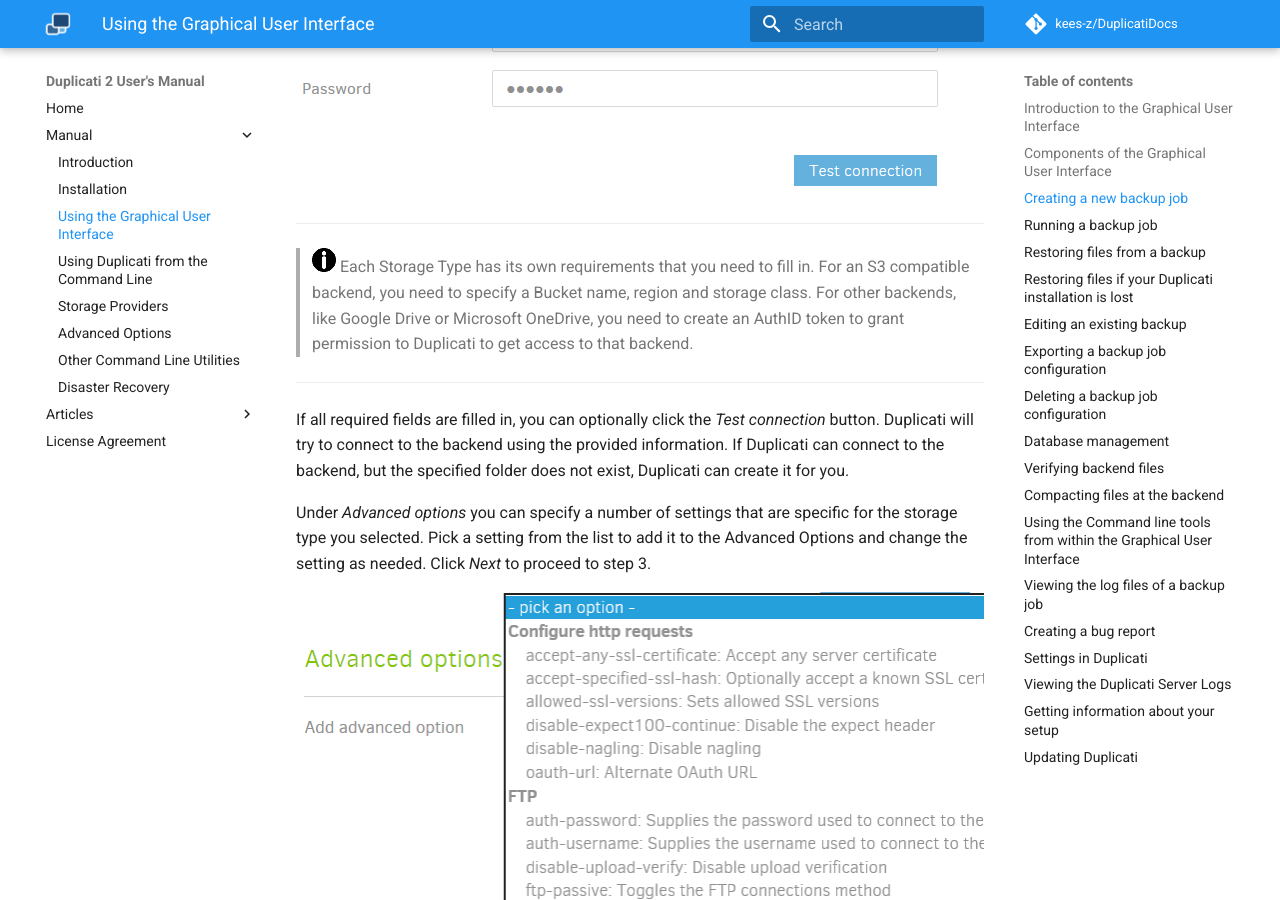
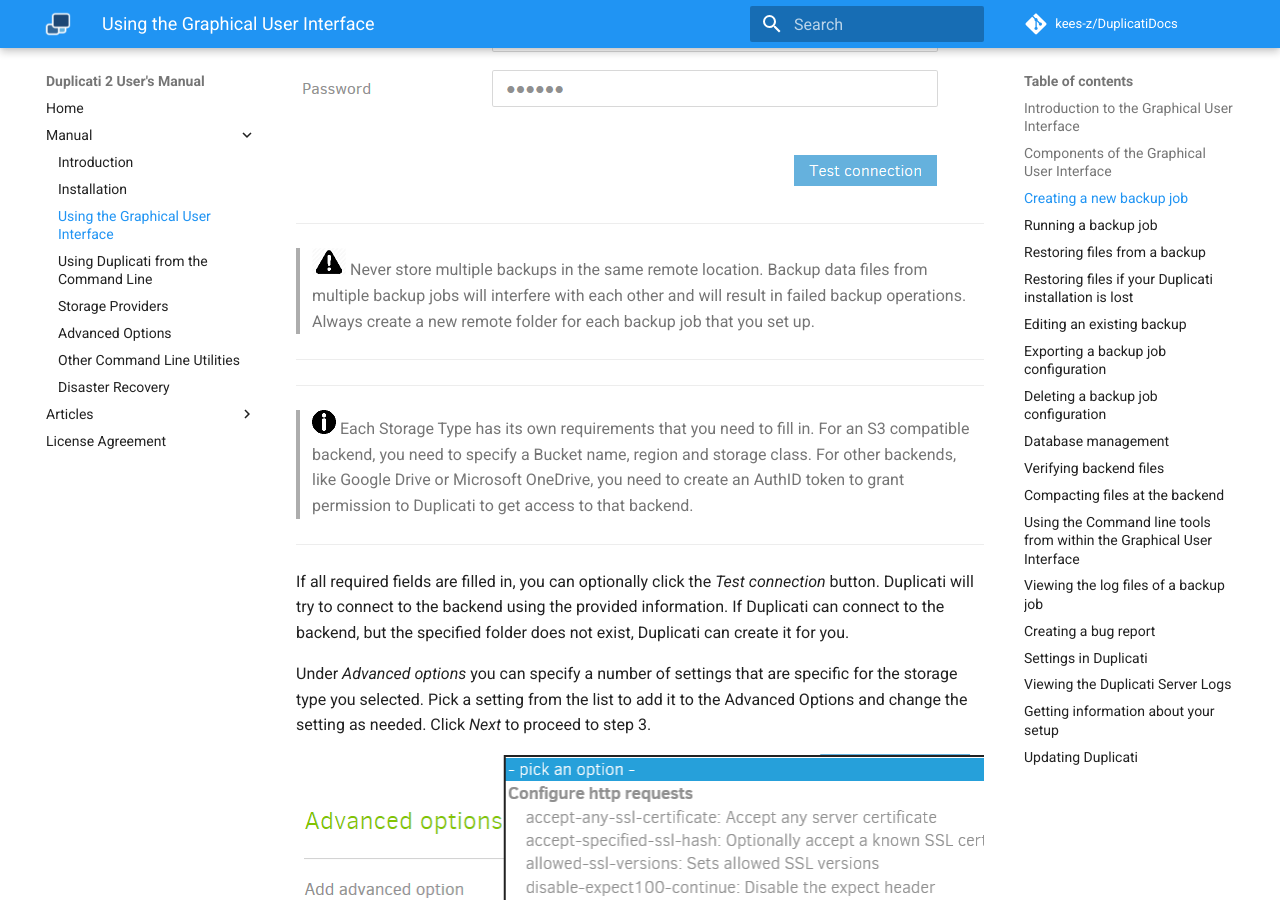
Before and after one commit to kees-z/DuplicatiDocs, an MkDocs documentation site: the page built from docs/03-using-the-graphical-user-interface.md, in a window 1280 px wide and 900 px high, scrolled down 6798 px. Built offline with MkDocs 1.6.1 and Material for MkDocs 9.7.7, drawn with Linux system fonts in a browser that asks for light colours; comment, search, counter and statistics services are not loaded; old or Windows-style settings are respelled for this version of MkDocs.

Commit message:
Update 03-using-the-graphical-user-interface.md

```diff
--- a/docs/03-using-the-graphical-user-interface.md
+++ b/docs/03-using-the-graphical-user-interface.md
@@ -120,6 +120,11 @@ Enter a descriptive name, Select the encryption type and specify a strong encryp
 In step 2 you can specify the Storage Type you want to use for your backups and enter the URL, path and credentials. In this example, FTP is used, because it is an industry standard protocol that is easy to set up.
 
 ![](ss_newbackup_03.png)
+
+*****
+> ![](icon_important.png) Never store multiple backups in the same remote location. Backup data files from multiple backup jobs will interfere with each other and will result in failed backup operations. Always create a new remote folder for each backup job that you set up.
+
+*****
 
 *****
 > ![](icon_info.png) Each Storage Type has its own requirements that you need to fill in. For an S3 compatible backend, you need to specify a Bucket name, region and storage class. For other backends, like Google Drive or Microsoft OneDrive, you need to create an AuthID token to grant permission to Duplicati to get access to that backend.
```
